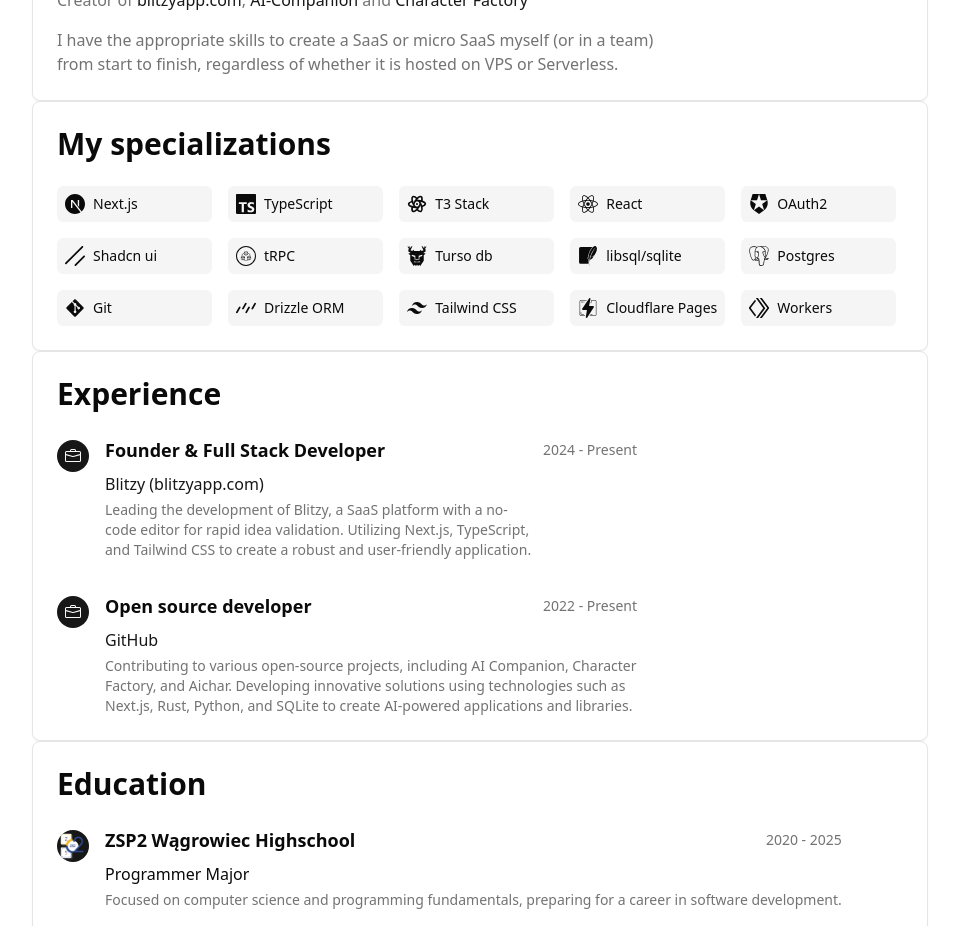
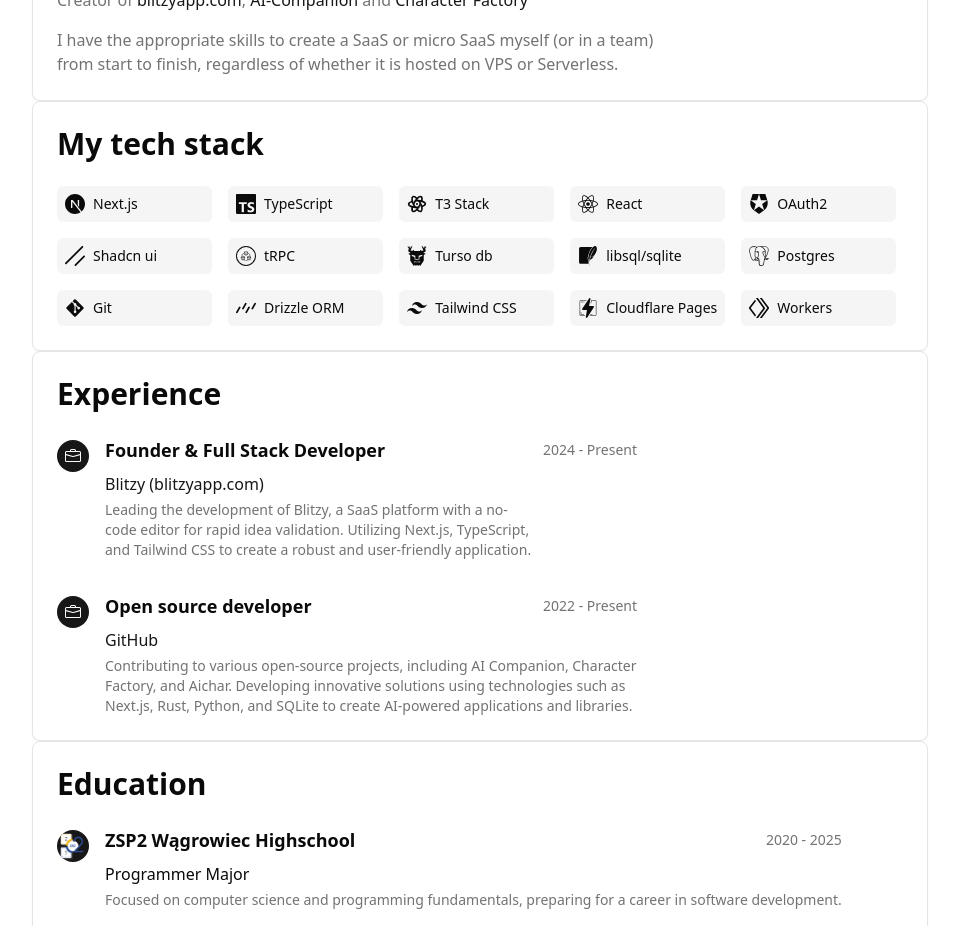
Before and after one commit to Hukasx0/portfolio, a Next.js app: page /portfolio/ in a window 1280 px wide. Shown: the part 1120-2046 px from the top of the page, without its empty margins (160-1119 px from the left). Built offline with nearby package versions, Linux system fonts and the light colour scheme.

Commit message:
Update skills.tsx

```diff
--- a/src/components/landing/skills.tsx
+++ b/src/components/landing/skills.tsx
@@ -53,7 +53,7 @@
         <Card className="w-full">
             <CardContent className="p-6">
                 <Balancer>
-                    <h2 className="text-3xl font-bold mb-6">My specializations</h2>
+                    <h2 className="text-3xl font-bold mb-6">My tech stack</h2>
                     <div className="grid grid-cols-2 sm:grid-cols-3 md:grid-cols-4 lg:grid-cols-5 gap-4">
                         {skills.map((skill, index) => (
                             <Link
```
